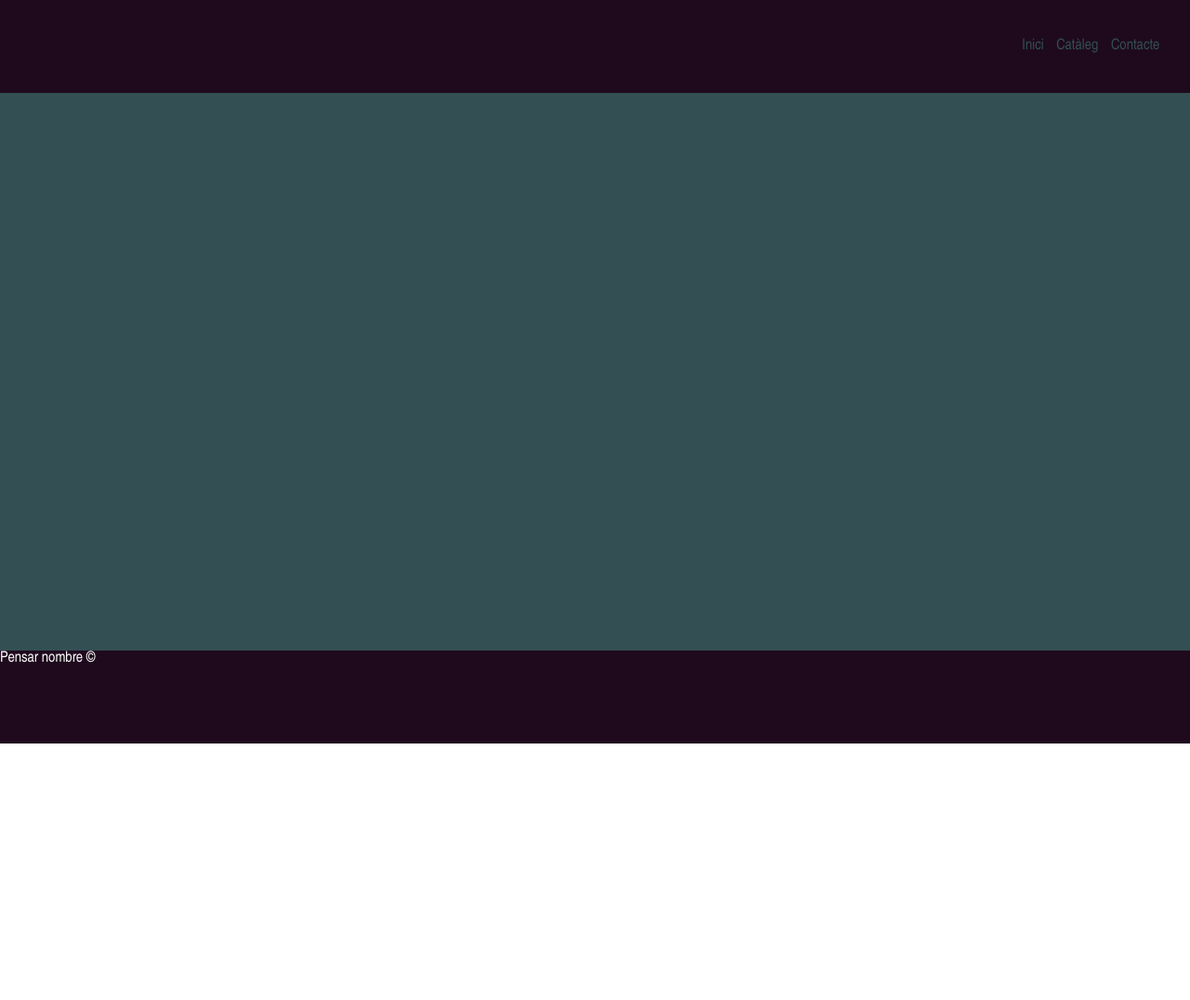
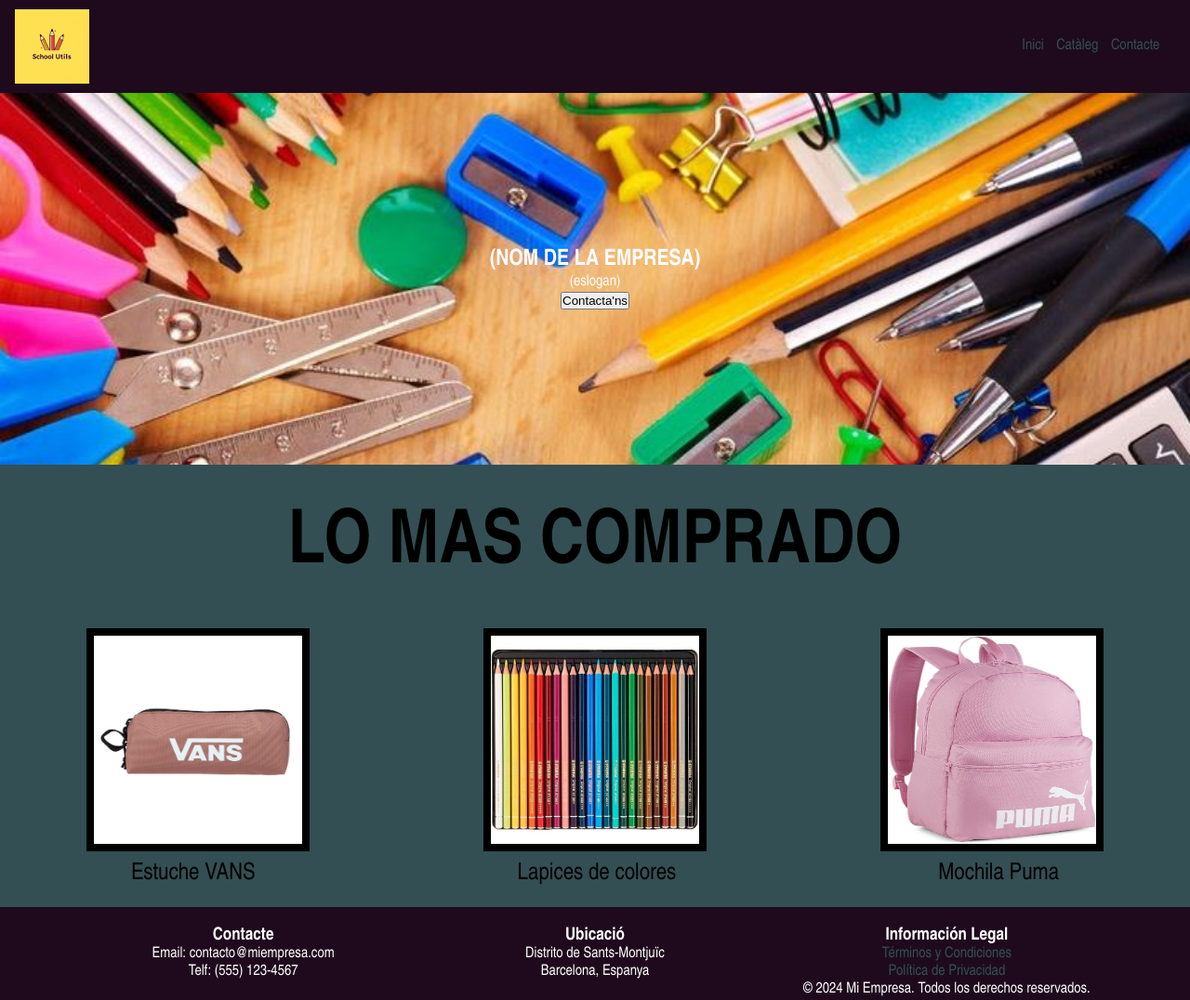
Before and after one commit to Higgs-LPD/Shop_Project, a plain HTML site: page index.html in a window 1280 px wide. Shown: the whole page at 93% size. Before the commit the page ends 800 px from the top, so only its background shows below. Drawn offline with Linux system fonts and the light colour scheme.

Commit message:
Update_17

```diff
--- a/css/style_index.css
+++ b/css/style_index.css
@@ -2,6 +2,25 @@
   margin: 0;
   padding: 0;
   box-sizing: border-box;
+}
+
+/* CSS Grid */
+body{
+  font-family: Arial Narrow, Verdana, Helvetica Neue, Lato, Monserrat;
+  display: grid;
+  /* 12 columnas de 1fracción se suele usar para versión pc */
+  grid-template-columns: repeat(12, 1fr);
+
+  /*esto es para las filas, en este caso para mi es 100px para el header,
+  1fr para el main para que se adapte al contenido y 100px para el footer */
+  grid-template-rows: 100px 1fr 100px;
+  min-height: 100vh;
+
+  /* Sirve para decir lo que ocupan las etiquetas, en este caso son las 12 columnas y las 3 filas */
+  grid-template-areas:
+    "header header header header header header header header header header header header"
+    "main main main main main main main main main main main main"
+    "footer footer footer footer footer footer footer footer footer footer footer footer"
 }
 
 /* CSS Grid */
@@ -35,6 +54,13 @@
   grid-template-areas: "logo contenedor nav";
 }
 
+header img {
+  width: 5em;
+  height: auto;
+  align-self: center;
+  margin-left: 1em;
+}
+
 /* Después de hacer lo de arriba le digo que le toca ir en nav  */
 nav{
   /* Utilizar el grid-area:; me sirve para decirle que lo que he llamado nav arriba y le he dicho que ocupa 2fr pues en el grid-area: nav; va a a izquierda del todo y que
@@ -45,6 +71,19 @@
   align-items: center;
 }
 
+#banner{
+  height: 50vh;
+  background-image: url("../img/material_Escolar_vuelta_cole_consejos_ahorrar.jpg");
+  background-repeat: no-repeat;
+  background-size: cover;
+  background-position: center;
+  /*cammbiar el color */
+  color: white;
+  display: flex;
+  flex-direction: column;
+  justify-content: center;
+  align-items: center;
+}
 
 a{
   text-decoration: none;
@@ -72,13 +111,60 @@
   background-color: #334f53;
 }
 
+#hot img{
+  width: 15em;
+  height: 15em;
+  border: solid black;
+  border-width: 0.5em;
+}
+
+article h2{
+  font-size: 5em;
+  text-align: center;
+  margin-top: 0.5em;
+  margin-bottom: 0.5em;
+}
+
+#hot{
+  display: flex;
+  flex-direction: row;
+  justify-content: space-around;
+  align-items: center;
+  margin-bottom: 10px;
+
+}
+
+#hotp{
+  font-size: 25px;
+  display: flex;
+  flex-direction: row;
+  justify-content: space-around;
+  align-items: center;
+  text-align: center;
+  margin-bottom: 20px;
+}
+
 /* Footer */
 footer{
   display: grid;
   grid-area: footer;
-  grid-template-columns: 2fr 8fr 2fr;
+  grid-template-columns: 4fr 2fr 4fr;
+  gap: 20px;
+  padding: 20px;
   background-color: #1f0a1d;
+  gap: 1em;
 }
+
+#footerflex {
+  display: contents; /* Para usar cada .footer-content como item del grid */
+  height: 100%;
+}
+
+.footer-content {
+  text-align: center;
+  color: white;
+}
+
 
 footer p{
   color: white;
--- a/index.html
+++ b/index.html
@@ -10,6 +10,7 @@
 </head>
 <body>
     <header>
+        <img src="./img/pencils.jpg" alt="logo">
         <nav>
             <ul>
                 <li><a href="./index.html">Inici</a></li>
@@ -19,10 +20,53 @@
         </nav>
     </header>
 
-    <main></main>
+    <main>
+        <article>
+            <div id="banner">
+                <h1>(NOM DE LA EMPRESA)</h1>
+                <p>(eslogan)</p>
+                <a href="./contact.html"><button>Contacta'ns</button></a>
+            </div>
+        </article>
+
+        <article>
+            <h2>LO MAS COMPRADO</h2>
+            <div id="hot">
+                <img src="./img/estuche.jpg" alt="estuche">
+                <img src="./img/lapices.png" alt="lapices">
+                <img src="./img/mochila.png" alt="mochila">
+            </div>
+            <div id="hotp">
+                <p>Estuche VANS</p>
+                <p>Lapices de colores</p>
+                <p>Mochila Puma</p>
+            </div>
+        </article>
+    </main>
 
     <footer>
-        <p>Pensar nombre ©</p>
+        <div id="footerflex">
+            <div class="footer-content">
+                <h3>Contacte</h3>
+                <p>Email: contacto@miempresa.com</p>
+                <p>Telf: (555) 123-4567</p>
+            </div>
+
+            <div class="footer-content">
+                <h3>Ubicació</h3>
+                <p>Distrito de Sants-Montjuïc</p>
+                <p>Barcelona, Espanya</p>
+            </div>
+
+            <div class="footer-content">
+                <h3>Información Legal</h3>
+                <p><a href="/terminos-y-condiciones">Términos y Condiciones</a></p>
+                <p><a href="/politica-de-privacidad">Política de Privacidad</a></p>
+                <p>&copy; 2024 Mi Empresa. Todos los derechos reservados.</p>
+            </div>
+        </div>
+
+
     </footer>
 </body>
 </html>
```
Also changed, not shown: img/estuche.jpg (added), img/lapices.png (added), img/material_Escolar_vuelta_cole_consejos_ahorrar.jpg (added), img/mochila.png (added).
